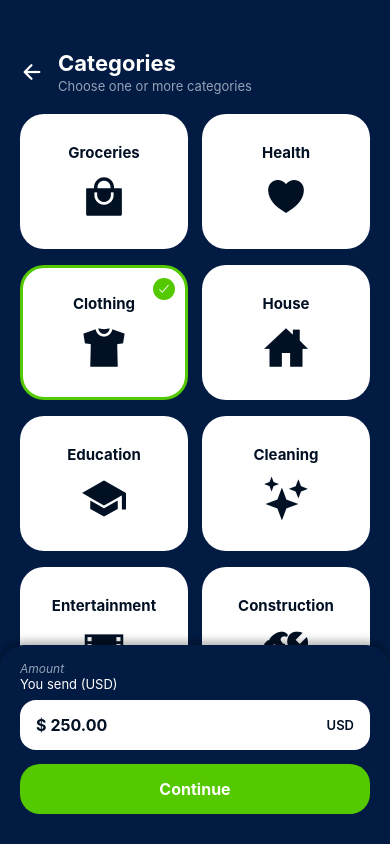
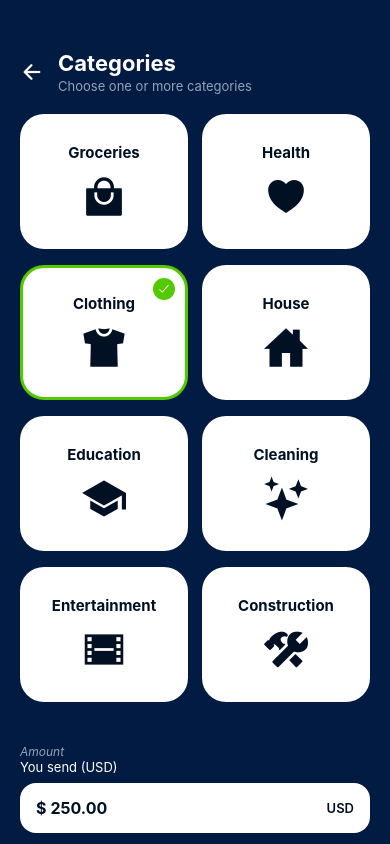
Before and after one commit to Sophiacoodee/Kitely_App-, a React Native app: screen /CategoryTransmitter in a window 390 px wide. Built offline with nearby package versions, Linux system fonts and the light colour scheme.

Commit message:
Scroll en las pantallas

```diff
--- a/Navigation/navigator.js
+++ b/Navigation/navigator.js
@@ -29,7 +29,7 @@ export default function AppNavigator() {
   return (
     <NavigationContainer>
       <Stack.Navigator
-        initialRouteName="Login"
+        initialRouteName="CategoryTransmitter"
         screenOptions={{ headerShown: false }}
       >
         <Stack.Screen name="Login" component={LoginScreen} />
--- a/screens/authorizedCategories.js
+++ b/screens/authorizedCategories.js
@@ -5,6 +5,7 @@ import {
   StyleSheet,
   Switch,
   TouchableOpacity,
+  ScrollView,
 } from "react-native";
 import { Ionicons } from "@expo/vector-icons";
 
@@ -37,7 +38,7 @@ export default function AuthorizedCategories() {
   };
 
   return (
-    <View style={styles.container}>
+    <ScrollView style={styles.container}>
 
       <View style={styles.header}>
         <Text style={styles.title}>
@@ -87,7 +88,7 @@ export default function AuthorizedCategories() {
         </TouchableOpacity>
       </View>
 
-    </View>
+    </ScrollView>
   );
 }
 
--- a/screens/categoryTransmitter.js
+++ b/screens/categoryTransmitter.js
@@ -52,12 +52,10 @@ export default function CategoriesScreen({ navigation }) {
 
   return (
     <View style={styles.container}>
-      {/* Sección Deslizable (Categorías) */}
       <ScrollView
         showsVerticalScrollIndicator={false}
         contentContainerStyle={styles.scrollContent}
       >
-        {/* Header */}
         <View style={styles.header}>
           <TouchableOpacity
             style={styles.backButton}
@@ -71,7 +69,6 @@ export default function CategoriesScreen({ navigation }) {
           </View>
         </View>
 
-        {/* Grilla de Selección de Categorías */}
         <View style={styles.gridContainer}>
           {CATEGORIES_DATA.map((item) => {
             const isSelected = selectedCategories.includes(item.id);
@@ -101,9 +98,7 @@ export default function CategoriesScreen({ navigation }) {
             );
           })}
         </View>
-      </ScrollView>
 
-      {/* Sección del Monto y Continuar Sobrepuesta / Flotante */}
         <View style={styles.overlayAmountSection}>
           <Text style={styles.amountLabel}>Amount</Text>
           <Text style={styles.amountSublabel}>You send (USD)</Text>
@@ -121,7 +116,6 @@ export default function CategoriesScreen({ navigation }) {
             <Text style={styles.currencyCode}>USD</Text>
           </View>
 
-        {/* Botón Continuar */}
           <TouchableOpacity
             style={styles.continueButton}
             onPress={handleContinue}
@@ -130,6 +124,7 @@ export default function CategoriesScreen({ navigation }) {
             <Text style={styles.continueButtonText}>Continue</Text>
           </TouchableOpacity>
         </View>
+      </ScrollView>
     </View>
   );
 }
@@ -142,7 +137,7 @@ const styles = StyleSheet.create({
   },
   scrollContent: {
     paddingHorizontal: 20,
-    paddingBottom: 230, // Espacio suficiente para que el último elemento se lea completo sobre la tarjeta
+    paddingBottom: 40,
   },
   header: {
     flexDirection: 'row',
@@ -198,23 +193,11 @@ const styles = StyleSheet.create({
     fontWeight: 'bold',
     color: '#021024',
   },
-  // Contenedor Sobrepuesto Flotante al Fondo
   overlayAmountSection: {
-    position: 'absolute',
-    bottom: 0,
-    left: 0,
-    right: 0,
     backgroundColor: '#021B42',
-    paddingHorizontal: 20,
     paddingTop: 16,
-    paddingBottom: 30,
-    borderTopLeftRadius: 24,
-    borderTopRightRadius: 24,
-    shadowColor: '#000',
-    shadowOffset: { width: 0, height: -4 },
-    shadowOpacity: 0.3,
-    shadowRadius: 8,
-    elevation: 10,
+    paddingBottom: 10,
+    marginTop: 10,
   },
   amountLabel: {
     fontSize: 12,
```
Lines whose indentation alone changed are shown as unchanged.
